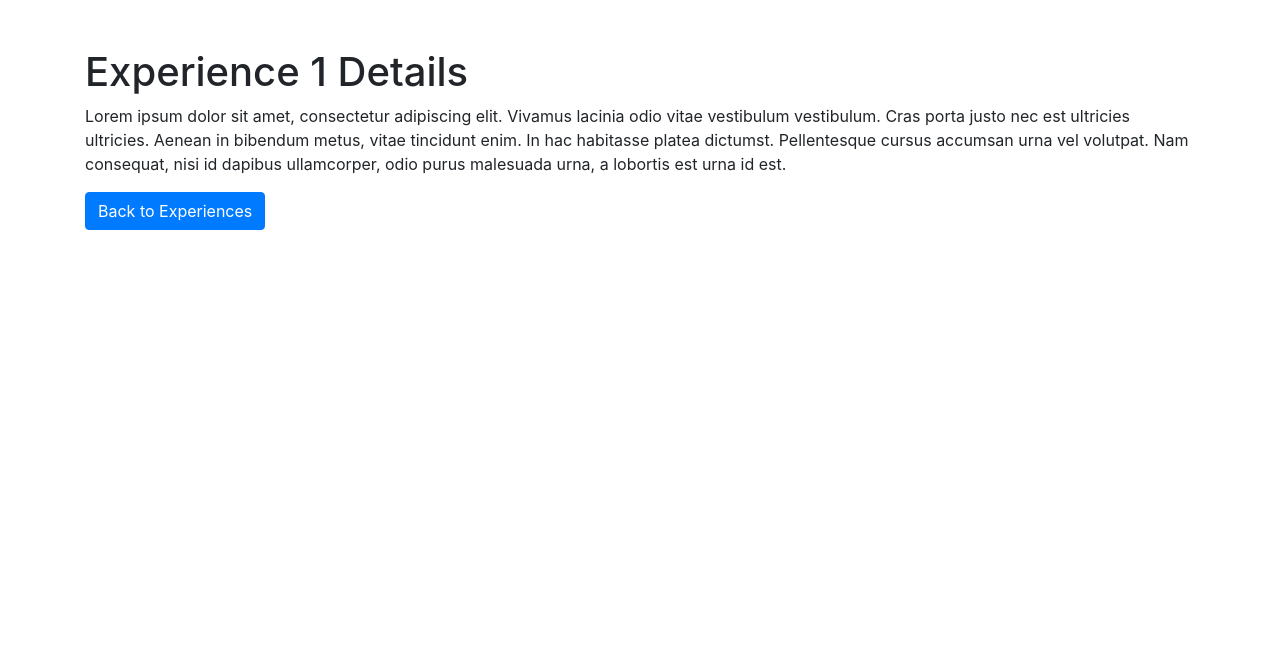
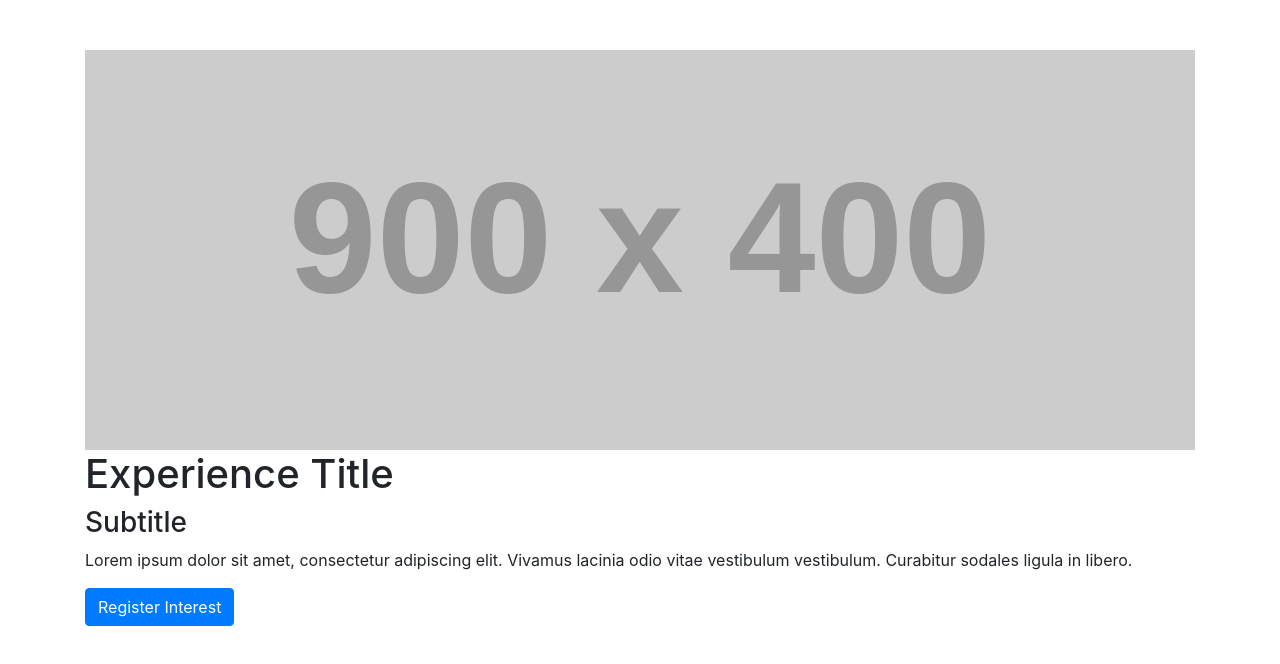
Before and after one commit to tommyvercetti76/first_web_page, a plain HTML site: page experience1.html in a window 1280 px wide. Drawn offline with nearby package versions, Linux system fonts and the light colour scheme; placeholder pictures from the web are drawn by us.

```diff
--- a/experience1.html
+++ b/experience1.html
@@ -3,22 +3,22 @@
 <head>
   <meta charset="UTF-8">
   <meta name="viewport" content="width=device-width, initial-scale=1.0">
-  <title>Experience 1 Details</title>
-
-  <!-- Include Bootstrap CSS -->
+  <title>Experience Details</title>
   <link href="https://maxcdn.bootstrapcdn.com/bootstrap/4.5.2/css/bootstrap.min.css" rel="stylesheet">
-
-  <!-- Include jQuery and Bootstrap JS -->
+  <style>
+    .header-image { object-fit: cover; width: 100%; height: 400px; }
+    .container { margin: 50px auto; }
+  </style>
+</head>
+<body>
+  <div class="container">
+    <img src="https://via.placeholder.com/900x400?text=Sunset" alt="Sunset" class="header-image">
+    <h1>Experience Title</h1>
+    <h3>Subtitle</h3>
+    <p>Lorem ipsum dolor sit amet, consectetur adipiscing elit. Vivamus lacinia odio vitae vestibulum vestibulum. Curabitur sodales ligula in libero.</p>
+    <button class="btn btn-primary" onclick="window.location.href='form.html'">Register Interest</button>
+  </div>
   <script src="https://code.jquery.com/jquery-3.5.1.min.js"></script>
   <script src="https://maxcdn.bootstrapcdn.com/bootstrap/4.5.2/js/bootstrap.min.js"></script>
-</head>
-<body>
-
-  <div class="container mt-5">
-    <h1>Experience 1 Details</h1>
-    <p>Lorem ipsum dolor sit amet, consectetur adipiscing elit. Vivamus lacinia odio vitae vestibulum vestibulum. Cras porta justo nec est ultricies ultricies. Aenean in bibendum metus, vitae tincidunt enim. In hac habitasse platea dictumst. Pellentesque cursus accumsan urna vel volutpat. Nam consequat, nisi id dapibus ullamcorper, odio purus malesuada urna, a lobortis est urna id est.</p>
-    <a href="index.html" class="btn btn-primary">Back to Experiences</a>
-  </div>
-
 </body>
 </html>
```
Also changed, not shown: index.html (+2 -2 lines).
